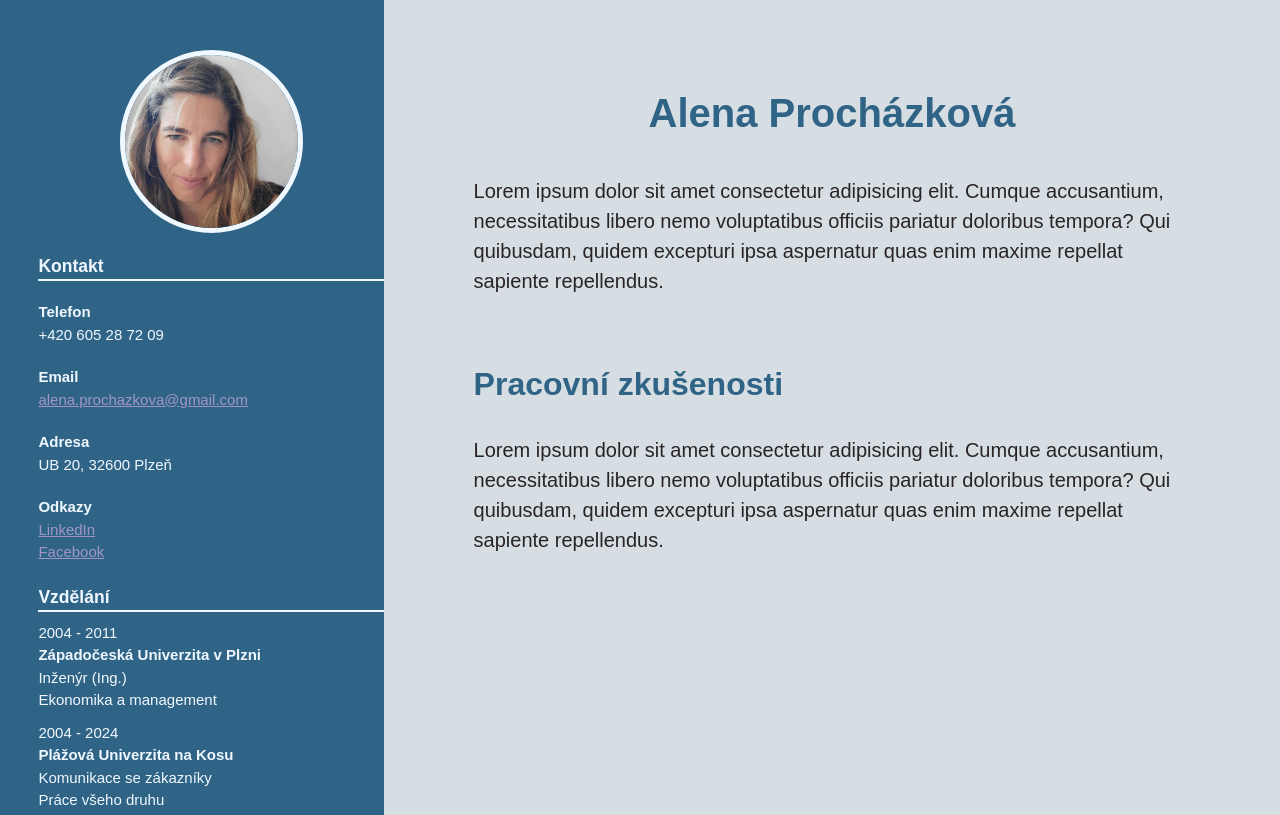
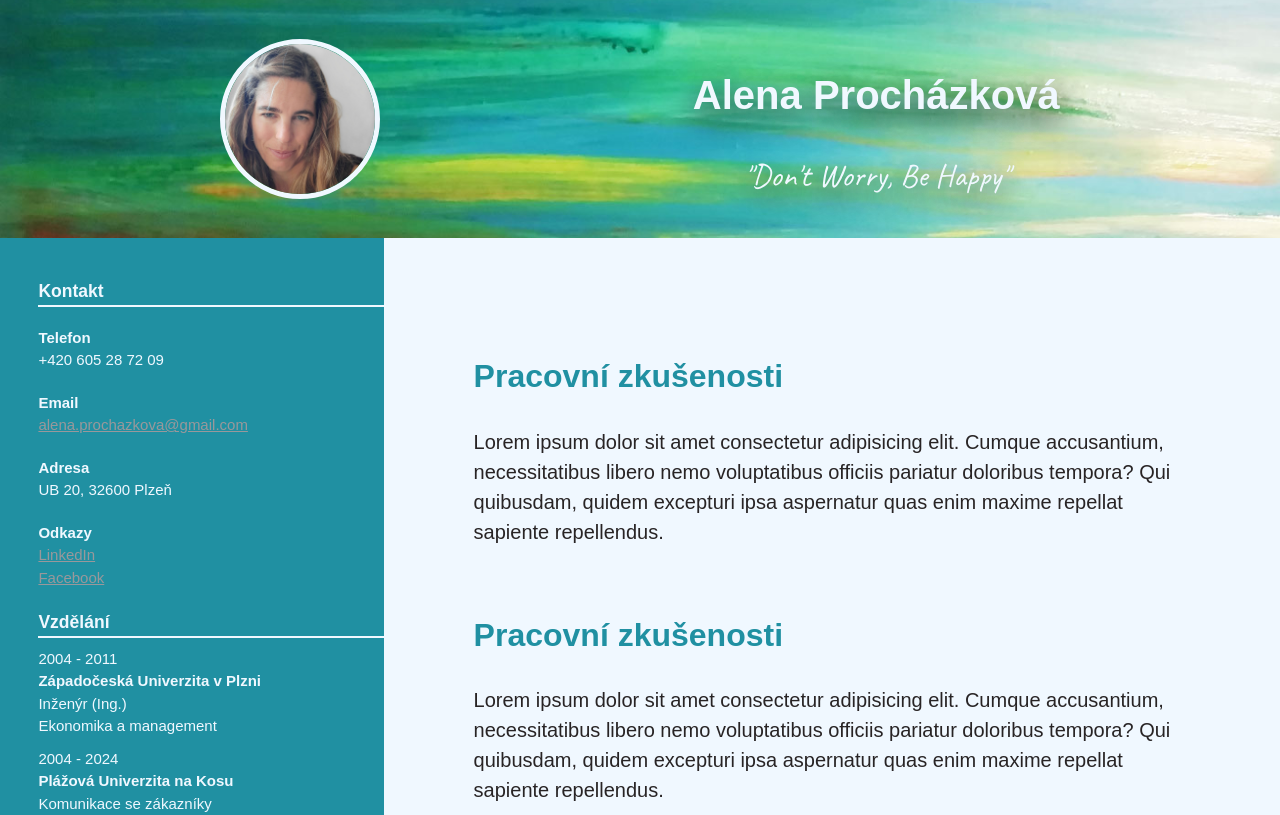
Before and after one commit to alprochaz/zivotopis, a plain HTML site: page index.html in a window 1280 px wide. Shown: the top 815 px of the page. Drawn offline with Linux system fonts and the light colour scheme.

Commit message:
Pridan header a zmena barev

```diff
--- a/index.html
+++ b/index.html
@@ -8,11 +8,23 @@
     <link rel="stylesheet" href="style-zivotopis.css">
 </head>
 <body>
+    <header>
+        <div class="hlavicka">
+            <img class="portret2" src="foto/portret2.jpg" alt="portret">
+            <div>
+                <h1>Alena Procházková</h1>
+                <p class="slogan">"Don't Worry, Be Happy"</p>
+            </div>
+
+        </div>
+    </header>
+
+
+
     <div class="row">
         <div class="column-left">
 
             <section class="kontakt">
-                <img class="portret" src="foto/portret2.jpg" alt="portret">
 
                 <h3>Kontakt</h3>
                     <h4>Telefon</h4>
@@ -55,8 +67,6 @@
                      Řečtina</p>
 
 
-
-
             </section>
         </div>
 
@@ -65,7 +75,7 @@
 
         <div class="column-right">
             <section class="about">
-                <h1>Alena Procházková</h1>
+                <h2>Pracovní zkušenosti</h2>
 
                 <p>Lorem ipsum dolor sit amet consectetur adipisicing elit. Cumque accusantium,
                     necessitatibus libero nemo voluptatibus officiis pariatur doloribus tempora? Qui quibusdam,
--- a/style-zivotopis.css
+++ b/style-zivotopis.css
@@ -1,12 +1,28 @@
 body {
     color: #282425;	/*barva pisma*/
-    background-color: rgb(214, 222, 227);
+    background-color: aliceblue;
     font-family: arial, sans-serif;
     font-size: 20px;
     line-height: 1.5;
     margin: 0;
     scroll-behavior: smooth;
 }
+
+header  {
+    background-image:  url(foto/header3.jpg);
+    padding: 3% 5% ;
+    background-repeat: no-repeat;
+    background-position: center;
+    background-size: cover;
+}
+
+.hlavicka {   /*portret a jmeno*/
+    display:flex;
+    align-items: center;
+    justify-content: space-around;
+    flex-flow: row wrap;
+
+  }
 
 section {
     padding: 20px 4% 30px 4%;
@@ -19,20 +35,20 @@ p {
 }
 
 a {
-    color:#a195c8;
+    color:#99989b;
 }
 
 h1 {
       font-size: 2.5rem;
       text-align: center;
-      color: rgb(48, 100, 134);
-
+      color: aliceblue;
+      text-shadow: 0 10px 30px rgba(0, 0, 0, 1);
 
 }
 
 h2  {
     font-size: 2rem;
-    color: rgb(48, 100, 134);
+    color: #2090a2;
     margin-top: 2em;
 }
 
@@ -45,23 +61,35 @@ h4  {
     margin: 20px 0px 0px 0px;
 }
 
-.portret {
-    width: 50%;
+.slogan {
+    font-family: caveat;
+    font-size: 2rem;
+    color: aliceblue;
+    text-align: center;
+    margin: 0;
+    text-shadow: 0 10px 30px rgba(0, 0, 0, 1);
+}
+@font-face {
+    font-family: caveat;
+    src: url(Caveat-Regular.ttf);
+ }
+
+.portret2 {
+    width: 150px;
     height: auto;
-    display: block;
-    margin-left: auto;
-    margin-right: auto;
+
+
     border: 5px solid aliceblue;
     border-radius: 50%;
+}
 
-}
 .about {
     padding: 50px 10%;
 }
 
 .kontakt {
     font-size: 15px;
-    padding: 50px 0px 50px 10%  ;
+    padding: 20px 0px 20px 10%  ;
 
 }
 
@@ -74,7 +102,7 @@ h4  {
 
 .column-left {
     flex: 30%;
-    background-color:  rgb(48, 100, 134);
+    background-color:  #2090a2;
     min-height: 100vh;
     color: aliceblue;
 
```
Also changed, not shown: Caveat-Regular.ttf (added), foto/header1.jpg (added), foto/header2.jpg (added), foto/header3.jpg (added), foto/portret.jpg (deleted).
